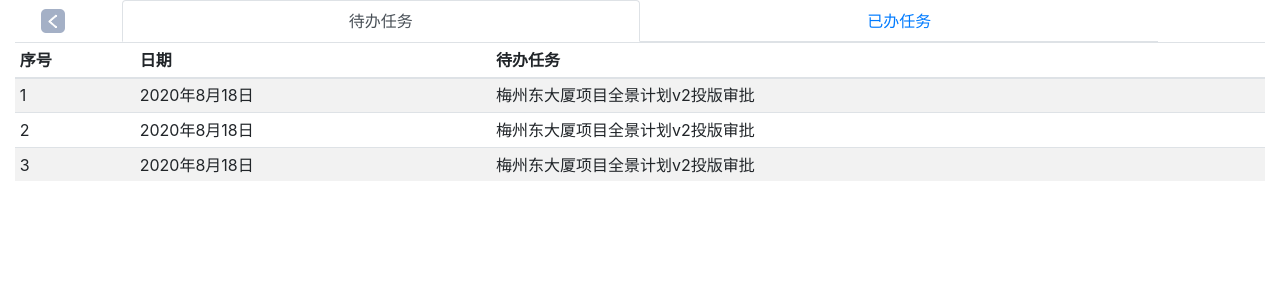
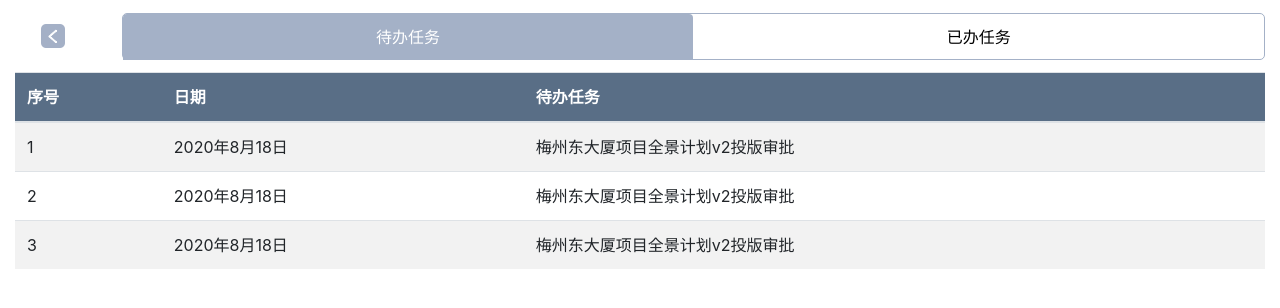
Before and after one commit to hypertextPreprocessor/bitcase, a plain HTML site: page webroot/index2.html in a window 1280 px wide. Drawn offline with nearby package versions, Linux system fonts and the light colour scheme.

Commit message:
待办样式优化

```diff
--- a/webroot/index2.html
+++ b/webroot/index2.html
@@ -10,12 +10,31 @@
 		<script src="js/bootstrap.min.js"></script>
 		<link rel="stylesheet" type="text/css" href="css/bootstrap.min.css"/>
 		<!--<link rel="stylesheet" type="text/css" href="css/index2.css"/>-->
+<style>
+	.nav-link.active{
+		background-color: #a4b1c7 !important;
+    		color: #ffffff !important;
+	}
+	.nav-tabs .nav-link{
+		color:#000000;
+		line-height: 30px;
+		border:none;
+	}
+	.table thead th{
+		 background: #596e86;
+    		color: #ffffff;
+	}
+	.nav-tabs{
+		border:1px solid #a4b1c7;
+		border-radius:5px;
+	}
+</style>
 	</head>
 	<body>
 		<div class="container-fluid">
-			<div class="row">
+			<div class="row" style="padding:1% 0;">
 				<div class="col-1" style="display: flex;align-items: center;justify-content: center;"><img src="images/navback1.png"/></div>
-				<div class="col-10">
+				<div class="col-11">
 <ul class="nav nav-tabs nav-fill" id="myTab" role="tablist">
   <li class="nav-item" role="presentation">
     <a class="nav-link active" id="home-tab" data-toggle="tab" href="#home" role="tab" aria-controls="home" aria-selected="true">待办任务</a>
@@ -30,7 +49,7 @@
 				<div class="col-12">
 <div class="tab-content" id="myTabContent">
   <div class="tab-pane fade show active" id="home" role="tabpanel" aria-labelledby="home-tab">
-  	<table class="table table-sm table-striped">
+  	<table class="table table-striped">
 		<thead>
 			<tr>
 				<th>序号</th>
@@ -58,7 +77,7 @@
 	</table>
   </div>
   <div class="tab-pane fade" id="profile" role="tabpanel" aria-labelledby="profile-tab">
-  	<table class="table table-sm table-striped">
+  	<table class="table table-striped">
 		<thead>
 			<tr>
 				<th>序号</th>
```
